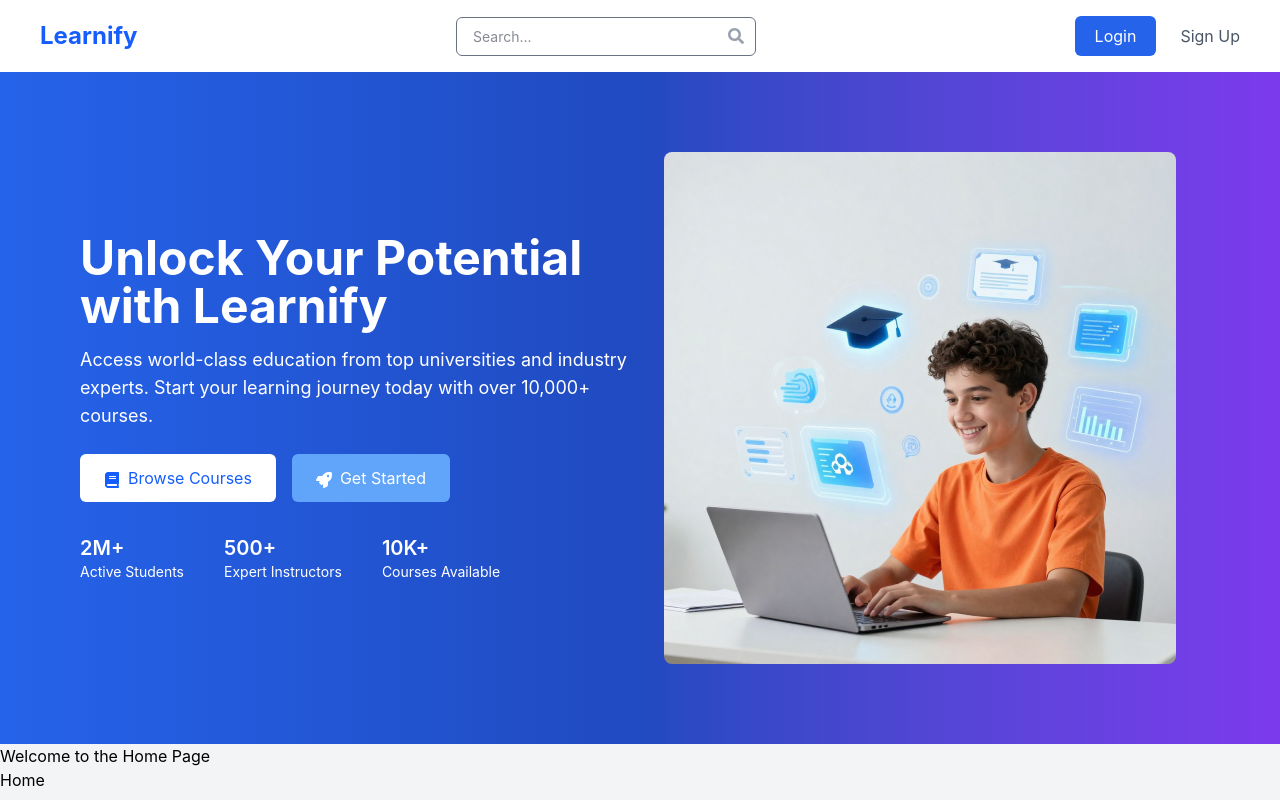
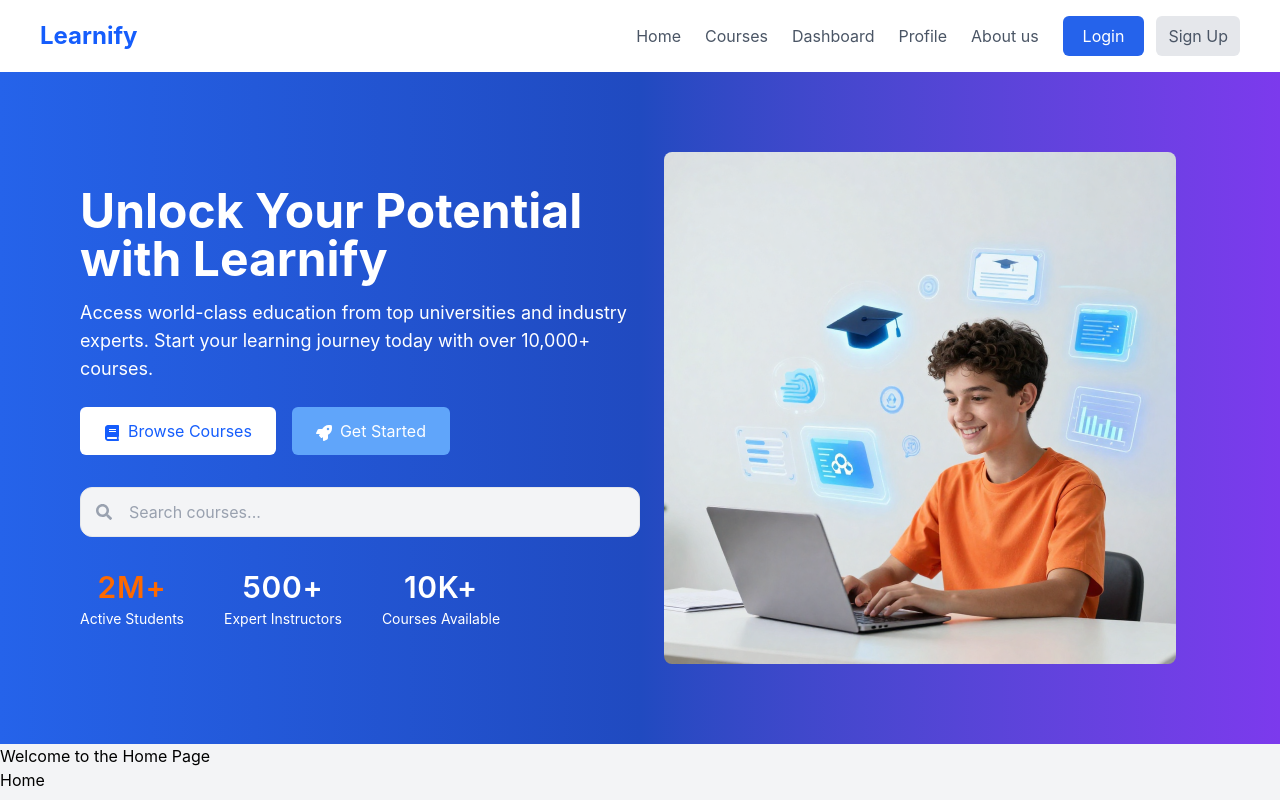
Before and after one commit to Pasindujeewan/Learnify-f, a React (Vite) app: page / in a window 1280 px wide. Built offline with nearby package versions, Linux system fonts and the light colour scheme.

Commit message:
Add search section and filters UI

```diff
--- a/src/App.tsx
+++ b/src/App.tsx
@@ -1,5 +1,5 @@
-import { Home } from "./pages/Home";
 import { HeaderDesktop, HeaderMobile } from "./components/Header";
+import { Outlet } from "react-router-dom";
 
 function App() {
   return (
@@ -13,7 +13,9 @@ function App() {
           <HeaderMobile />
         </div>
 
-        <Home />
+        <main>
+          <Outlet />
+        </main>
       </div>
     </>
   );
--- a/src/components/Header.tsx
+++ b/src/components/Header.tsx
@@ -1,6 +1,7 @@
-import { FaSearch, FaBars } from "react-icons/fa";
+import { FaBars } from "react-icons/fa";
 import { useState } from "react";
 import { motion, AnimatePresence } from "framer-motion";
+import { NavLink } from "react-router-dom";
 
 export function HeaderDesktop() {
   return (
@@ -8,20 +9,48 @@ export function HeaderDesktop() {
       {/* Logo */}
       <div className="text-2xl font-bold text-blue-600">Learnify</div>
       {/* Search bar */}
-      <div className="relative" style={{ width: "300px" }}>
-        <input
-          type="text"
-          placeholder="Search..."
-          className="border border-gray-500 text-small text-gray-900 rounded-md py-2 px-4 focus:outline-none focus:ring-2 focus:ring-blue-500 w-full"
-        />
-        <FaSearch className="absolute right-3 top-1/2 transform -translate-y-1/2 text-gray-400" />
-      </div>
+
       {/* User profile and buttons*/}
       <div className="flex items-center space-x-6">
+        {/* Navigation Links */}
+        <div className="flex">
+          <ul className="flex space-x-6">
+            <NavLink to="/">
+              <li className="hover:text-blue-600 text-gray-600 cursor-pointer">
+                Home
+              </li>
+            </NavLink>
+            <NavLink to="/courses">
+              <li className="hover:text-blue-600 text-gray-600 cursor-pointer">
+                Courses
+              </li>
+            </NavLink>
+            <NavLink to="/dashboard">
+              <li className="hover:text-blue-600 text-gray-600 cursor-pointer">
+                Dashboard
+              </li>
+            </NavLink>
+            <NavLink to="/profile">
+              <li className="hover:text-blue-600 text-gray-600 cursor-pointer">
+                Profile
+              </li>
+            </NavLink>
+            <NavLink to="/about">
+              <li className="hover:text-blue-600 text-gray-600 cursor-pointer">
+                About us
+              </li>
+            </NavLink>
+          </ul>
+        </div>
+        {/* Action Buttons */}
+        <div className="flex gap-x-3">
           <button className="text-white bg-primary px-5 py-2 rounded-md hover:bg-blue-600">
             Login
           </button>
-        <button className="text-gray-600 hover:text-gray-800">Sign Up</button>
+          <button className="text-gray-600 bg-gray-200 px-3 py-2 rounded-md hover:text-gray-800">
+            Sign Up
+          </button>
+        </div>
       </div>
     </header>
   );
@@ -31,17 +60,21 @@ export function HeaderMobile() {
   const [isMenuOpen, setIsMenuOpen] = useState(false);
 
   return (
-    <header className="flex items-center justify-between p-4 bg-white shadow-md">
+    <header className=" relative flex items-center justify-between p-4 bg-white shadow-md">
       {/* Logo */}
       <div className="text-xl font-bold text-blue-600">Learnify</div>
 
       {/* Icons */}
-      <div className=" relative">
-        <div className="flex items-center space-x-4">
-          <FaSearch className="text-gray-600 text-lg" />
-
+      <div className="">
+        <div className="flex items-center space-x-2">
+          <button className="text-white bg-primary px-5 py-2 rounded-md hover:bg-blue-600">
+            Login
+          </button>
+          <button className="text-gray-600 bg-gray-200 px-3 py-2 rounded-md hover:text-gray-800">
+            Sign Up
+          </button>
           <FaBars
-            className="text-gray-600 text-lg cursor-pointer"
+            className="text-gray-600 text-2xl cursor-pointer"
             onClick={() => setIsMenuOpen(!isMenuOpen)}
           />
         </div>
@@ -53,23 +86,33 @@ export function HeaderMobile() {
               animate={{ opacity: 1, y: 0, scale: 1 }}
               exit={{ opacity: 0, y: -10, scale: 0.95 }}
               transition={{ duration: 0.2 }}
-              className="absolute right-0 top-8 w-48 bg-white border border-gray-200 rounded-md shadow-lg py-2 z-10"
+              className="absolute right-0 top-17 w-48 bg-white border border-gray-200 rounded-md shadow-lg py-2 z-10 gap-y-2"
             >
-              <li className="px-4 py-2 hover:bg-gray-100 cursor-pointer">
+              <NavLink to="/">
+                <li className="px-4 py-2 active:bg-gray-200 cursor-pointer transition duration-200">
                   Home
                 </li>
-              <li className="px-4 py-2 hover:bg-gray-100 cursor-pointer">
+              </NavLink>
+              <NavLink to="/courses">
+                <li className="px-4 py-2 active:bg-gray-200 cursor-pointer transition duration-200">
                   Courses
                 </li>
-              <li className="px-4 py-2 hover:bg-gray-100 cursor-pointer">
+              </NavLink>
+              <NavLink to="/dashboard">
+                <li className="px-4 py-2 active:bg-gray-200 cursor-pointer transition duration-200">
                   Dashboard
                 </li>
-              <li className="px-4 py-2 hover:bg-gray-100 cursor-pointer">
+              </NavLink>
+              <NavLink to="/profile">
+                <li className="px-4 py-2 active:bg-gray-200 cursor-pointer transition duration-200">
                   Profile
                 </li>
-              <li className="px-4 py-2 hover:bg-gray-100 cursor-pointer">
+              </NavLink>
+              <NavLink to="/about">
+                <li className="px-4 py-2 active:bg-gray-200 cursor-pointer transition duration-200">
                   About us
                 </li>
+              </NavLink>
             </motion.ul>
           )}
         </AnimatePresence>
--- /dev/null
+++ b/src/pages/Courses.tsx
@@ -0,0 +1,38 @@
+import { FaSearch } from "react-icons/fa";
+
+export function Courses() {
+  return (
+    <div className="flex mt-5 px-10 gap-2 ">
+      {/* filter section */}
+      <div className="flex-1 bg-white rounded-2xl p-5"></div>
+      {/* courses section */}
+      <div className="flex-3 bg-white rounded-2xl p-5">
+        <div className="flex flex-col md:flex-row justify-evenly items-center gap-3 w-full ">
+          {/* Search */}
+          <div className="relative w-full flex-1">
+            <input
+              type="text"
+              placeholder="Search courses..."
+              className="w-1/2 pl-10 pr-3 py-2.5 rounded-lg border border-gray-300
+          text-gray-700 text-sm
+          focus:outline-none focus:ring-2 focus:ring-blue-500 transition"
+            />
+            <FaSearch className="absolute left-3 top-1/2 -translate-y-1/2 text-gray-400 text-sm" />
+          </div>
+
+          {/* Sort */}
+          <select
+            className="py-2.5 px-3 rounded-lg border border-gray-300
+        text-sm text-gray-700
+        focus:outline-none focus:ring-2 focus:ring-blue-500 transition"
+          >
+            <option>Sort</option>
+            <option>Popular</option>
+            <option>Newest</option>
+            <option>Highest Rated</option>
+          </select>
+        </div>
+      </div>
+    </div>
+  );
+}
--- a/src/pages/homePageComponents/HeroSection.tsx
+++ b/src/pages/homePageComponents/HeroSection.tsx
@@ -1,5 +1,5 @@
 import hero from "../../assets/hero.png";
-import { FaBook, FaRocket } from "react-icons/fa";
+import { FaBook, FaRocket, FaSearch } from "react-icons/fa";
 import { motion } from "framer-motion";
 
 export function HeroSection() {
@@ -39,21 +39,39 @@ export function HeroSection() {
             Get Started
           </motion.button>
         </div>
+        <div className="relative w-full mt-8">
+          {/* Search Bar */}
+          <input
+            type="text"
+            placeholder="Search courses..."
+            className="w-full pl-12 pr-4 py-3 rounded-xl border border-gray-200
+        bg-gray-100 text-gray-700 placeholder-gray-400
+        focus:outline-none focus:ring-2 focus:ring-blue-500
+        focus:border-transparent transition-all duration-200"
+          />
+          <FaSearch className="absolute left-4 top-1/2 -translate-y-1/2 text-gray-400" />
+        </div>
 
         {/* Stats */}
         <div className="flex justify-center md:justify-start gap-6 md:gap-10 mt-8 flex-wrap">
-          <div>
-            <h1 className="text-lg md:text-xl font-semibold">2M+</h1>
+          <div className="text-center">
+            <h1 className="text-lg md:text-3xl font-semibold mb-1 tracking-wide text-orange-500">
+              2M+
+            </h1>
             <p className="text-xs md:text-sm">Active Students</p>
           </div>
 
-          <div>
-            <h1 className="text-lg md:text-xl font-semibold">500+</h1>
+          <div className="text-center">
+            <h1 className="text-lg md:text-3xl font-semibold mb-1 tracking-wide">
+              500+
+            </h1>
             <p className="text-xs md:text-sm">Expert Instructors</p>
           </div>
 
-          <div>
-            <h1 className="text-lg md:text-xl font-semibold">10K+</h1>
+          <div className="text-center">
+            <h1 className="text-lg md:text-3xl font-semibold mb-1 tracking-wide">
+              10K+
+            </h1>
             <p className="text-xs md:text-sm">Courses Available</p>
           </div>
         </div>
--- a/src/router/MainRouter.tsx
+++ b/src/router/MainRouter.tsx
@@ -1,10 +1,22 @@
 import { createBrowserRouter, RouterProvider } from "react-router-dom";
 import App from "../App";
+import { Home } from "../pages/Home";
+import { Courses } from "../pages/Courses";
 export function MainRouter() {
   const router = createBrowserRouter([
     {
       path: "/",
       element: <App />,
+      children: [
+        {
+          index: true,
+          element: <Home />,
+        },
+        {
+          path: "courses",
+          element: <Courses />,
+        },
+      ],
     },
   ]);
   return <RouterProvider router={router} />;
```
Lines whose indentation alone changed are shown as unchanged.
